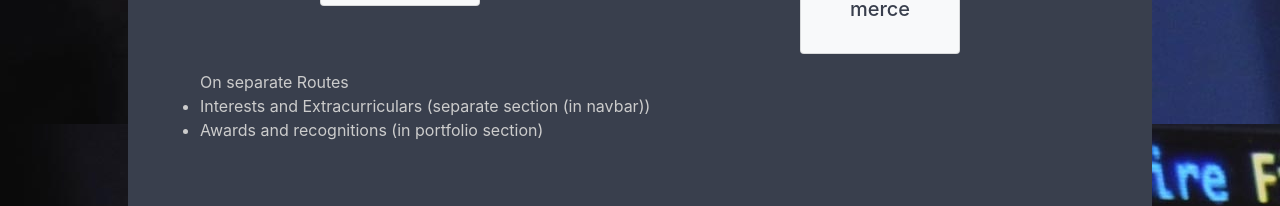
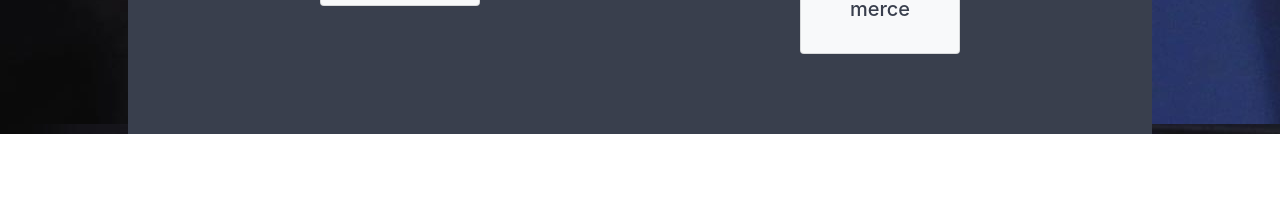
Before and after one commit to jaortiz117/jaortiz117.github.io, an Angular app: page /about in a window 1280 px wide. Shown: the part 2724-2930 px from the top of the page. After the commit the page ends 2858 px from the top, so only its background shows below. Built offline with nearby package versions, Linux system fonts and the light colour scheme.

Commit message:
finished about me content

```diff
--- a/src/app/about/about.component.html
+++ b/src/app/about/about.component.html
@@ -102,7 +102,7 @@
       </div>
     </div>
   </div>
-  <div>
+  <!-- <div>
     <ul>
       On separate Routes
       <li>
@@ -112,5 +112,5 @@
         Awards and recognitions (in portfolio section)
       </li>
     </ul>
-  </div>
+  </div> -->
 </div>
--- a/src/content/aboutme.json
+++ b/src/content/aboutme.json
@@ -1,5 +1,5 @@
 {
-	"bio":"faucibus a pellentesque sit amet porttitor eget dolor morbi non arcu risus quis varius quam quisque id diam vel quam elementum pulvinar etiam non quam lacus suspendisse faucibus interdum posuere lorem ipsum dolor sit amet consectetur adipiscing elit duis tristique sollicitudin nibh sit amet commodo nulla facilisi nullam vehicula ipsum a arcu cursus vitae congue mauris rhoncus aenean vel elit scelerisque mauris pellentesque pulvinar pellentesque habitant morbi tristique senectus et netus et malesuada fames ac turpis egestas maecenas pharetra convallis posuere morbi leo urna molestie at elementum eu facilisis sed odio morbi quis commodo odio aenean sed adipiscing diam donec",
+	"bio":"Hi everyone! I'm Javier, currently a senior studying Software Engineering at UPRM. It's been a great last couple of years learning different technologies, tools and concepts that keep getting me excited to see what I'm going to be working with next. I enjoy anything that has to do with application development, especially if it's a full-stack project. Keep on looking at this website, and if you like it, give me a star on Github! I built it using Angular and Bootstrap.",
 	"education":[
 		{
 			"university":"University of Puerto Rico, Mayagüez",
```
